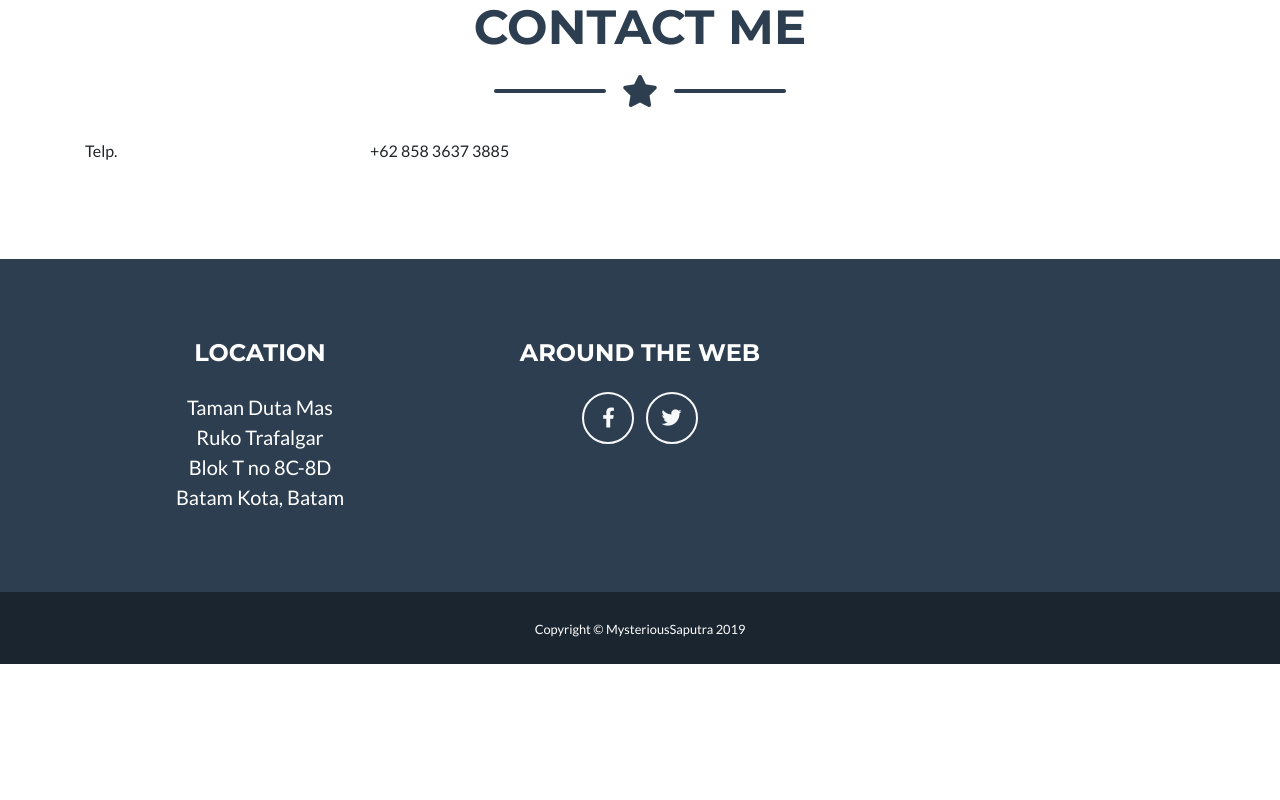
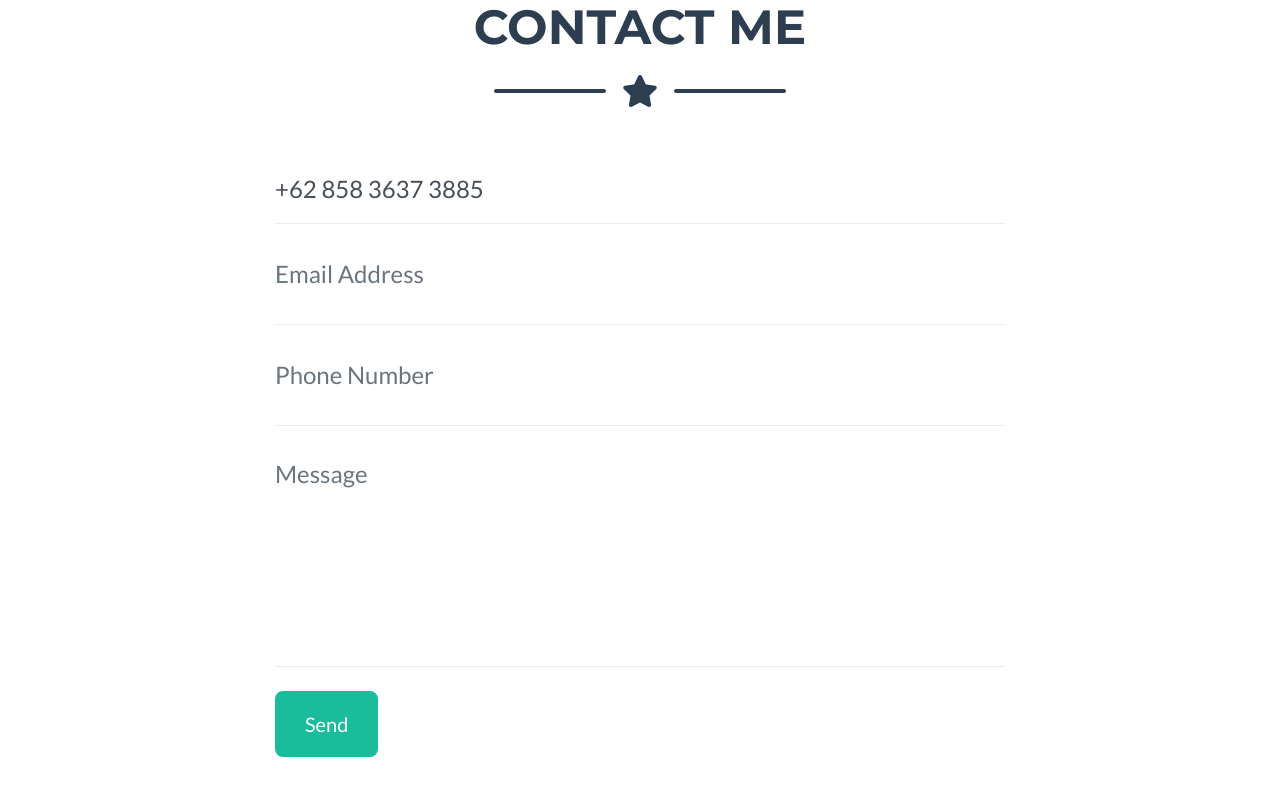
Before and after one commit to MysteriousSaputra/porfolio, a website with bundled scripts: page index.html in a window 1280 px wide. Shown: the part 2200-3000 px from the top of the page. Before the commit the page ends 2864 px from the top, so only its background shows below. Built offline with nearby package versions, Linux system fonts and the light colour scheme.

Commit message:
update index

```diff
--- a/index.html
+++ b/index.html
@@ -224,11 +224,42 @@
 
       <!-- Contact Section Form -->
       <div class="row">
-        <div class="col-md-3">
-          <span>Telp.</span>
-        </div>
-        <div class="col-md-3">
-          <span>+62 858 3637 3885</span>
+        <div class="col-lg-8 mx-auto">
+          <!-- To configure the contact form email address, go to mail/contact_me.php and update the email address in the PHP file on line 19. -->
+          <form name="sentMessage" id="contactForm" novalidate="novalidate">
+            <div class="control-group">
+              <div class="form-group floating-label-form-group controls mb-0 pb-2">
+                <label>Name</label>
+                <input class="form-control" id="name" type="text" placeholder="Name" data-validation-required-message="Please enter your name." value="+62 858 3637 3885">
+              </div>
+            </div>
+            <div class="control-group">
+              <div class="form-group floating-label-form-group controls mb-0 pb-2">
+                <label>Email Address</label>
+                <input class="form-control" id="email" type="email" placeholder="Email Address" required="required" data-validation-required-message="Please enter your email address.">
+                <p class="help-block text-danger"></p>
+              </div>
+            </div>
+            <div class="control-group">
+              <div class="form-group floating-label-form-group controls mb-0 pb-2">
+                <label>Phone Number</label>
+                <input class="form-control" id="phone" type="tel" placeholder="Phone Number" required="required" data-validation-required-message="Please enter your phone number.">
+                <p class="help-block text-danger"></p>
+              </div>
+            </div>
+            <div class="control-group">
+              <div class="form-group floating-label-form-group controls mb-0 pb-2">
+                <label>Message</label>
+                <textarea class="form-control" id="message" rows="5" placeholder="Message" required="required" data-validation-required-message="Please enter a message."></textarea>
+                <p class="help-block text-danger"></p>
+              </div>
+            </div>
+            <br>
+            <div id="success"></div>
+            <div class="form-group">
+              <button type="submit" class="btn btn-primary btn-xl" id="sendMessageButton">Send</button>
+            </div>
+          </form>
         </div>
       </div>
 
```
